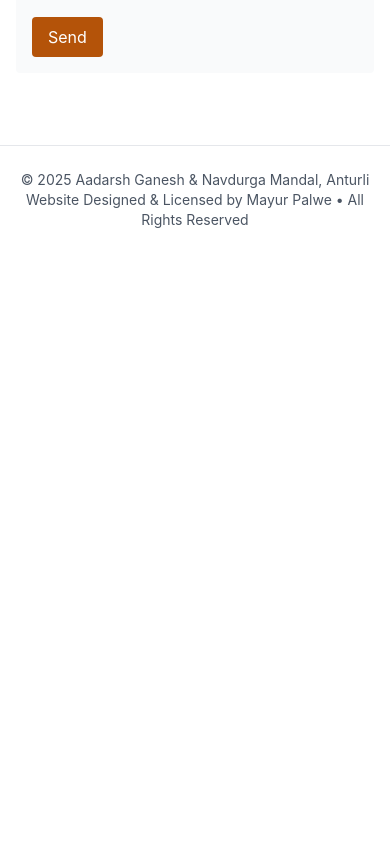
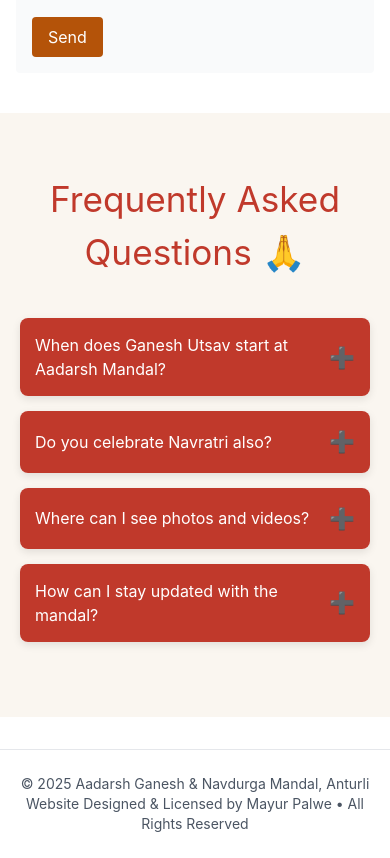
Before and after one commit to mayurpalwe/aadarsh-mandal-website, a plain HTML site: page index.html in a window 390 px wide. Shown: the part 6745-7603 px from the top of the page. Before the commit the page ends 6999 px from the top, so only its background shows below. Drawn offline with nearby package versions, Linux system fonts and the light colour scheme.

Commit message:
index.html

```diff
--- a/index.html
+++ b/index.html
@@ -629,6 +629,147 @@
     </div>
   </section>
 
+  <!-- FAQ Section -->
+<section id="faq" style="padding: 60px 20px; background-color: #faf6f0;">
+  <div style="max-width: 900px; margin: auto;">
+    <h2 style="text-align:center; font-size:2.2rem; margin-bottom:40px; color:#c0392b;">
+      Frequently Asked Questions 🙏
+    </h2>
+
+    <div class="faq-item">
+      <button class="faq-question">
+        <span>When does Ganesh Utsav start at Aadarsh Mandal?</span>
+        <span class="faq-icon">➕</span>
+      </button>
+      <div class="faq-answer">
+        <p>Ganesh Utsav at Aadarsh Mandal begins every year on <b>Ganesh Chaturthi</b> and continues for the full celebration period with daily aartis and devotional programs.</p>
+      </div>
+    </div>
+
+    <div class="faq-item">
+      <button class="faq-question">
+        <span>Do you celebrate Navratri also?</span>
+        <span class="faq-icon">➕</span>
+      </button>
+      <div class="faq-answer">
+        <p>Yes 🙏 Along with Ganesh Utsav, we also celebrate <b>Navdurga Utsav (Navratri)</b> every year with daily aartis and devotional activities dedicated to Goddess Durga.</p>
+      </div>
+    </div>
+
+    <div class="faq-item">
+      <button class="faq-question">
+        <span>Where can I see photos and videos?</span>
+        <span class="faq-icon">➕</span>
+      </button>
+      <div class="faq-answer">
+        <p>You can view our <b>photo gallery</b> and <b>video section</b> on this website. We also regularly update our <b>Instagram</b> and <b>YouTube</b> with new celebrations.</p>
+      </div>
+    </div>
+
+    <div class="faq-item">
+      <button class="faq-question">
+        <span>How can I stay updated with the mandal?</span>
+        <span class="faq-icon">➕</span>
+      </button>
+      <div class="faq-answer">
+        <p>Follow our official <b>Instagram</b>, <b>YouTube channel</b>, and <b>WhatsApp channel</b> for the latest updates and celebrations.</p>
+      </div>
+    </div>
+
+  </div>
+</section>
+
+<style>
+  .faq-item {
+    margin-bottom: 15px;
+    border-radius: 8px;
+    overflow: hidden;
+    background: white;
+    box-shadow: 0 3px 8px rgba(0,0,0,0.1);
+  }
+
+  .faq-question {
+    width: 100%;
+    text-align: left;
+    padding: 18px;
+    font-size: 1.1rem;
+    border: none;
+    background: #c0392b;
+    color: white;
+    cursor: pointer;
+    display: flex;
+    justify-content: space-between;
+    align-items: center;
+    transition: background 0.3s;
+  }
+
+  .faq-question:hover {
+    background: #e74c3c;
+  }
+
+  .faq-icon {
+    font-size: 1.3rem;
+    transition: transform 0.3s ease;
+  }
+
+  .faq-answer {
+    max-height: 0;
+    overflow: hidden;
+    padding: 0 18px;
+    background: #fff8f4;
+    transition: max-height 0.5s ease, padding 0.5s ease;
+  }
+
+  .faq-answer p {
+    margin: 15px 0;
+    color: #444;
+  }
+
+  .faq-item.active .faq-answer {
+    max-height: 300px;
+    padding: 15px 18px;
+  }
+
+  .faq-item.active .faq-icon {
+    content: "➖";
+    transform: rotate(180deg);
+  }
+
+  /* Responsive */
+  @media screen and (max-width: 600px) {
+    .faq-question {
+      font-size: 1rem;
+      padding: 15px;
+    }
+    .faq-answer p {
+      font-size: 0.9rem;
+    }
+  }
+</style>
+
+<script>
+  const faqItems = document.querySelectorAll('.faq-item');
+
+  faqItems.forEach(item => {
+    const button = item.querySelector('.faq-question');
+    const icon = item.querySelector('.faq-icon');
+
+    button.addEventListener('click', () => {
+      // Close others
+      faqItems.forEach(i => {
+        if (i !== item) {
+          i.classList.remove('active');
+          i.querySelector('.faq-icon').textContent = "➕";
+        }
+      });
+
+      // Toggle current
+      item.classList.toggle('active');
+      icon.textContent = item.classList.contains('active') ? "➖" : "➕";
+    });
+  });
+</script>
+
   <footer class="bg-white py-6 mt-8 border-t">
     <div class="max-w-6xl mx-auto px-4 text-center text-sm text-gray-600">© <span id="yr"></span> Aadarsh Ganesh & Navdurga Mandal, Anturli <br> Website Designed & Licensed by Mayur Palwe • All Rights Reserved</div>
   </footer>
```
